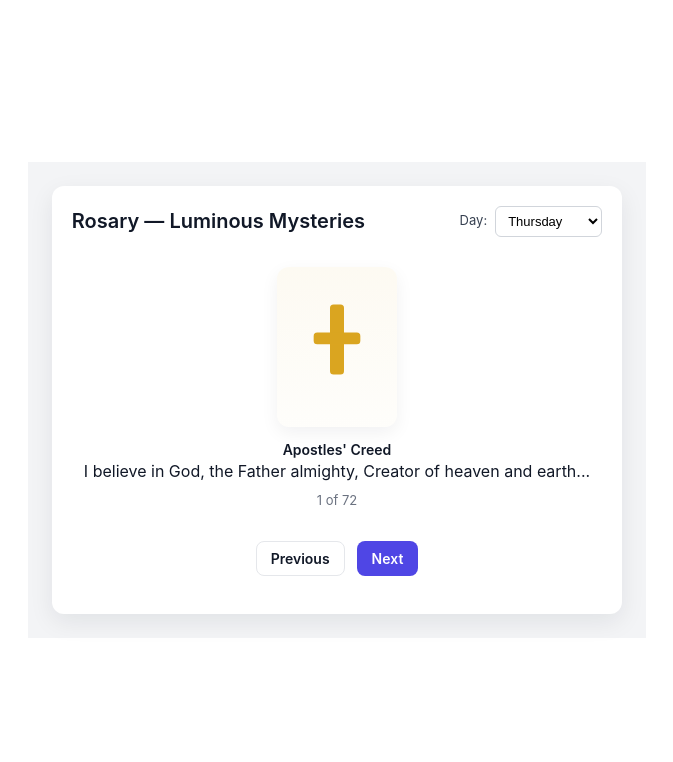
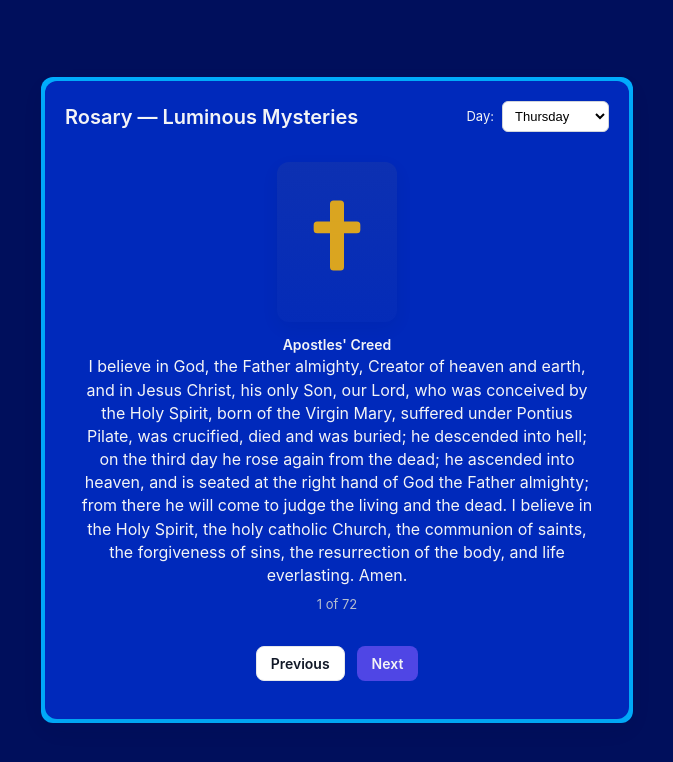
Before and after one commit to junhyungso/rosary, a React (Vite) app: page / in a window 1280 px wide. Shown: the top 762 px of the page, without its empty margins (303-976 px from the left). Built offline with nearby package versions, Linux system fonts and the light colour scheme.

Commit message:
refactoring

```diff
--- a/src/App.css
+++ b/src/App.css
@@ -1,6 +1,9 @@
 #root {
   max-width: 1280px;
   margin: 0 auto;
-  padding: 2rem;
   text-align: center;
 }
+
+body {
+  background-color: #000f5c;
+}
--- a/src/RosaryWithMysteries.css
+++ b/src/RosaryWithMysteries.css
@@ -3,18 +3,20 @@
   align-items: center;
   justify-content: center;
   background: #f3f4f6; /* light gray */
-  padding: 24px;
+  padding: 4px;
   height: 100%;
   width: 100%;
   box-sizing: border-box;
   font-family: Inter, system-ui, -apple-system, 'Segoe UI', Roboto,
     'Helvetica Neue', Arial;
+  background-color: #00aeff;
+  border-radius: 12px;
 }
 
 /* Card */
 .rw-card {
   width: 100%;
-  background: #ffffff;
+  background: #0029bb;
   border-radius: 12px;
   box-shadow: 0 8px 24px rgba(16, 24, 40, 0.08);
   padding: 20px;
@@ -32,7 +34,7 @@
 .rw-title {
   font-size: 20px;
   margin: 0;
-  color: #111827;
+  color: #f3f4f6;
   font-weight: 600;
 }
 
@@ -44,7 +46,7 @@
 
 .rw-day-label {
   font-size: 13px;
-  color: #374151;
+  color: #f3f4f6;
 }
 
 .rw-select {
@@ -119,7 +121,7 @@
   margin-top: 10px;
   font-size: 14px;
   font-weight: 600;
-  color: #111827;
+  color: #f3f4f6;
 }
 
 /* Prayer block */
@@ -131,14 +133,14 @@
 .rw-prayer-text {
   margin: 0;
   font-size: 16px;
-  color: #111827;
+  color: #f3f4f6;
   line-height: 1.45;
 }
 
 .rw-progress {
   margin-top: 8px;
   font-size: 13px;
-  color: #6b7280;
+  color: #b5becf;
 }
 
 /* Buttons */
@@ -158,7 +160,7 @@
 
 .rw-btn-primary {
   background: #4f46e5;
-  color: white;
+  color: #f3f4f6;
   border-color: rgba(79, 70, 229, 0.9);
 }
 
@@ -179,7 +181,7 @@
 
 .rw-mystery-card {
   padding: 18px;
-  background: #ffffff;
+  background: #f3f4f6;
   border-radius: 10px;
   box-shadow: 0 6px 16px rgba(17, 24, 39, 0.06);
   text-align: left;
@@ -266,6 +268,9 @@
 
 /* responsive shrink for cross on small screens */
 @media (max-width: 640px) {
+  .rw-root {
+    padding: 2px;
+  }
   .rw-cross-wrap {
     width: 92px;
     height: 120px;
--- a/src/RosaryWithMysteries.tsx
+++ b/src/RosaryWithMysteries.tsx
@@ -1,29 +1,13 @@
 import { AnimatePresence, motion } from 'framer-motion';
 import { useMemo, useState } from 'react';
+import BeadVisual from './components/BeadVisual/BeadVisual';
+import MysteryCard from './components/MysteryCard/MysteryCard';
 import './RosaryWithMysteries.css';
-import { MYSTERY_SETS, prayers } from './constants';
-import type { Mystery } from './types';
-
-type BeadType =
-  | 'apostlesCreed'
-  | 'ourFather'
-  | 'hailMary'
-  | 'gloryBe'
-  | 'hailHolyQueen'
-  | 'mysteryCard';
-
-interface Bead {
-  type: BeadType;
-  prayer?: string;
-  mysteryId?: string;
-}
-
-const dayToMysterySet = (day: number): keyof typeof MYSTERY_SETS => {
-  if (day === 1 || day === 6) return 'Joyful';
-  if (day === 2 || day === 5) return 'Sorrowful';
-  if (day === 3 || day === 0) return 'Glorious';
-  return 'Luminous';
-};
+import {
+  buildSequenceWithMysteries,
+  dayToMysterySet,
+  findMysteryById,
+} from './utils/helperFunctions';
 
 const RosaryWithMysteries = () => {
   const today = new Date();
@@ -32,6 +16,15 @@ const RosaryWithMysteries = () => {
     () => dayToMysterySet(dayOverride),
     [dayOverride]
   );
+  const weekday = [
+    'Sunday',
+    'Monday',
+    'Tuesday',
+    'Wednesday',
+    'Thursday',
+    'Friday',
+    'Saturday',
+  ];
 
   const beads = useMemo(
     () => buildSequenceWithMysteries(mysterySetName),
@@ -67,13 +60,9 @@ const RosaryWithMysteries = () => {
               onChange={(e) => setDayOverride(Number(e.target.value))}
               className="rw-select"
             >
-              <option value={0}>Sunday</option>
-              <option value={1}>Monday</option>
-              <option value={2}>Tuesday</option>
-              <option value={3}>Wednesday</option>
-              <option value={4}>Thursday</option>
-              <option value={5}>Friday</option>
-              <option value={6}>Saturday</option>
+              {weekday.map((day, index) => (
+                <option value={index}>{day}</option>
+              ))}
             </select>
           </div>
         </div>
@@ -146,127 +135,3 @@ const RosaryWithMysteries = () => {
 };
 
 export default RosaryWithMysteries;
-
-/* ---------- helpers and subcomponents ---------- */
-
-function buildSequenceWithMysteries(mysterySetName: keyof typeof MYSTERY_SETS) {
-  const sequence: Bead[] = [];
-
-  sequence.push({ type: 'apostlesCreed', prayer: prayers.apostlesCreed });
-  sequence.push({ type: 'ourFather', prayer: prayers.ourFather });
-  sequence.push({ type: 'hailMary', prayer: prayers.hailMary });
-  sequence.push({ type: 'hailMary', prayer: prayers.hailMary });
-  sequence.push({ type: 'hailMary', prayer: prayers.hailMary });
-  sequence.push({ type: 'gloryBe', prayer: prayers.gloryBe });
-
-  const mysterySet = MYSTERY_SETS[mysterySetName];
-  for (let d = 0; d < 5; d++) {
-    const mystery = mysterySet[d];
-    sequence.push({ type: 'mysteryCard', mysteryId: mystery.id });
-    sequence.push({ type: 'ourFather', prayer: prayers.ourFather });
-    for (let i = 0; i < 10; i++) {
-      sequence.push({ type: 'hailMary', prayer: prayers.hailMary });
-    }
-    sequence.push({ type: 'gloryBe', prayer: prayers.gloryBe });
-  }
-
-  sequence.push({ type: 'hailHolyQueen', prayer: prayers.hailHolyQueen });
-
-  return sequence;
-}
-
-function findMysteryById(id: string): Mystery {
-  const sets = Object.values(MYSTERY_SETS).flat();
-  const found = sets.find((s) => s.id === id);
-  if (!found) {
-    return {
-      id: 'unknown',
-      title: 'Mystery',
-      scripture: '',
-      meditation: '',
-    };
-  }
-  return found;
-}
-
-function BeadVisual({ beadType }: { beadType: BeadType }) {
-  const label =
-    beadType === 'ourFather'
-      ? 'Our Father'
-      : beadType === 'hailMary'
-      ? 'Hail Mary'
-      : beadType === 'apostlesCreed'
-      ? "Apostles' Creed"
-      : beadType === 'gloryBe'
-      ? 'Glory Be'
-      : beadType === 'hailHolyQueen'
-      ? 'Hail Holy Queen'
-      : '';
-
-  // only classes for round beads; apostlesCreed handled separately
-  const className =
-    beadType === 'ourFather'
-      ? 'rw-bead rw-bead-ourfather'
-      : beadType === 'hailHolyQueen'
-      ? 'rw-bead rw-bead-hailqueen'
-      : 'rw-bead rw-bead-hailmary';
-
-  if (beadType === 'apostlesCreed') {
-    // Render a cross SVG instead of a round bead
-    return (
-      <div className="rw-bead-wrap">
-        <div className="rw-cross-wrap" aria-hidden>
-          <svg
-            className="rw-cross"
-            viewBox="0 0 120 160"
-            xmlns="http://www.w3.org/2000/svg"
-            role="img"
-            aria-label="Cross"
-          >
-            {/* vertical */}
-            <rect x="48" y="8" width="24" height="120" rx="6" />
-            {/* horizontal */}
-            <rect x="20" y="56" width="80" height="20" rx="6" />
-          </svg>
-        </div>
-        <div className="rw-bead-label">{label}</div>
-      </div>
-    );
-  }
-
-  // default round bead
-  return (
-    <div className="rw-bead-wrap">
-      <div className={className} aria-hidden />
-      <div className="rw-bead-label">{label}</div>
-    </div>
-  );
-}
-
-function MysteryCard({
-  mystery,
-  onBegin,
-}: {
-  mystery: Mystery;
-  onBegin: () => void;
-}) {
-  return (
-    <div className="rw-mystery-card">
-      <h2 className="rw-mystery-title">{mystery.title}</h2>
-      <p className="rw-mystery-scripture">{mystery.scripture}</p>
-      <p className="rw-mystery-text">{mystery.meditation}</p>
-
-      <div className="rw-mystery-actions">
-        <button onClick={onBegin} className="rw-btn rw-btn-primary">
-          Begin Decade
-        </button>
-        <button
-          onClick={() => navigator.vibrate?.(50)}
-          className="rw-btn rw-btn-ghost"
-        >
-          Ready
-        </button>
-      </div>
-    </div>
-  );
-}
--- /dev/null
+++ b/src/components/BeadVisual/BeadVisual.tsx
@@ -0,0 +1,59 @@
+import type { BeadType } from '../../types';
+
+const BeadVisual = ({ beadType }: { beadType: BeadType }) => {
+  const label =
+    beadType === 'ourFather'
+      ? 'Our Father'
+      : beadType === 'hailMary'
+      ? 'Hail Mary'
+      : beadType === 'apostlesCreed'
+      ? "Apostles' Creed"
+      : beadType === 'gloryBe'
+      ? 'Glory Be'
+      : beadType === 'fatimaPrayer'
+      ? 'Fatima Prayer'
+      : beadType === 'hailHolyQueen'
+      ? 'Hail Holy Queen'
+      : '';
+
+  // only classes for round beads; apostlesCreed handled separately
+  const className =
+    beadType === 'ourFather'
+      ? 'rw-bead rw-bead-ourfather'
+      : beadType === 'hailHolyQueen'
+      ? 'rw-bead rw-bead-hailqueen'
+      : 'rw-bead rw-bead-hailmary';
+
+  if (beadType === 'apostlesCreed') {
+    // Render a cross SVG instead of a round bead
+    return (
+      <div className="rw-bead-wrap">
+        <div className="rw-cross-wrap" aria-hidden>
+          <svg
+            className="rw-cross"
+            viewBox="0 0 120 160"
+            xmlns="http://www.w3.org/2000/svg"
+            role="img"
+            aria-label="Cross"
+          >
+            {/* vertical */}
+            <rect x="48" y="8" width="24" height="120" rx="6" />
+            {/* horizontal */}
+            <rect x="20" y="44" width="80" height="20" rx="6" />
+          </svg>
+        </div>
+        <div className="rw-bead-label">{label}</div>
+      </div>
+    );
+  }
+
+  // default round bead
+  return (
+    <div className="rw-bead-wrap">
+      <div className={className} aria-hidden />
+      <div className="rw-bead-label">{label}</div>
+    </div>
+  );
+};
+
+export default BeadVisual;
--- /dev/null
+++ b/src/components/MysteryCard/MysteryCard.tsx
@@ -0,0 +1,25 @@
+import type { Mystery } from '../../types';
+
+const MysteryCard = ({
+  mystery,
+  onBegin,
+}: {
+  mystery: Mystery;
+  onBegin: () => void;
+}) => {
+  return (
+    <div className="rw-mystery-card">
+      <h2 className="rw-mystery-title">{mystery.title}</h2>
+      <p className="rw-mystery-scripture">{mystery.scripture}</p>
+      <p className="rw-mystery-text">{mystery.meditation}</p>
+
+      <div className="rw-mystery-actions">
+        <button onClick={onBegin} className="rw-btn rw-btn-primary">
+          Begin Decade
+        </button>
+      </div>
+    </div>
+  );
+};
+
+export default MysteryCard;
--- a/src/constants.ts
+++ b/src/utils/constants.ts
@@ -1,15 +1,18 @@
-import type { Mystery } from './types';
+import type { Mystery } from '../types';
 
 export const prayers = {
   apostlesCreed:
-    'I believe in God, the Father almighty, Creator of heaven and earth...',
+    'I believe in God, the Father almighty, Creator of heaven and earth, and in Jesus Christ, his only Son, our Lord, who was conceived by the Holy Spirit, born of the Virgin Mary, suffered under Pontius Pilate, was crucified, died and was buried; he descended into hell; on the third day he rose again from the dead; he ascended into heaven, and is seated at the right hand of God the Father almighty; from there he will come to judge the living and the dead. I believe in the Holy Spirit, the holy catholic Church, the communion of saints, the forgiveness of sins, the resurrection of the body, and life everlasting. Amen.',
   ourFather:
-    'Our Father, who art in heaven, hallowed be thy name; thy kingdom come; thy will be done on earth as it is in heaven. Give us this day our daily bread...',
+    'Our Father, who art in heaven, hallowed be thy name; thy kingdom come; thy will be done on earth as it is in heaven. Give us this day our daily bread; and forgive us our trespasses, as we forgive those who trespass against us; and lead us not into temptation, but deliver us from evil. Amen.',
   hailMary:
-    'Hail Mary, full of grace. The Lord is with thee; blessed art thou among women...',
-  gloryBe: 'Glory be to the Father, and to the Son, and to the Holy Spirit...',
+    'Hail Mary, full of grace, the Lord is with thee; blessed art thou among women, and blessed is the fruit of thy womb, Jesus. Holy Mary, Mother of God, pray for us sinners, now and at the hour of our death. Amen.',
+  gloryBe:
+    'Glory be to the Father, and to the Son, and to the Holy Spirit, as it was in the beginning, is now, and ever shall be, world without end. Amen.',
+  fatima:
+    'O my Jesus, forgive us our sins, save us from the fires of hell, lead all souls to Heaven, especially those most in need of Thy mercy.',
   hailHolyQueen:
-    'Hail, holy Queen, Mother of mercy, our life, our sweetness and our hope...',
+    'Hail, Holy Queen, Mother of mercy, our life, our sweetness, and our hope. To thee do we cry, poor banished children of Eve. to thee do we send up our sighs, mourning and weeping in this valley of tears. Turn then, most gracious advocate, thine eyes of mercy toward us, and after this, our exile, show unto us the blessed fruit of thy womb, Jesus. O clement, O loving, O sweet Virgin Mary. Pray for us, O Holy Mother of God, that we may be made worthy of the promises of Christ.',
 };
 
 export const MYSTERY_SETS: Record<
--- /dev/null
+++ b/src/utils/helperFunctions.ts
@@ -0,0 +1,51 @@
+import type { Bead, Mystery } from '../types';
+import { MYSTERY_SETS, prayers } from './constants';
+
+export const buildSequenceWithMysteries = (
+  mysterySetName: keyof typeof MYSTERY_SETS
+) => {
+  const sequence: Bead[] = [];
+
+  sequence.push({ type: 'apostlesCreed', prayer: prayers.apostlesCreed });
+  sequence.push({ type: 'ourFather', prayer: prayers.ourFather });
+  sequence.push({ type: 'hailMary', prayer: prayers.hailMary });
+  sequence.push({ type: 'hailMary', prayer: prayers.hailMary });
+  sequence.push({ type: 'hailMary', prayer: prayers.hailMary });
+  sequence.push({ type: 'gloryBe', prayer: prayers.gloryBe });
+
+  const mysterySet = MYSTERY_SETS[mysterySetName];
+  for (let d = 0; d < 5; d++) {
+    const mystery = mysterySet[d];
+    sequence.push({ type: 'mysteryCard', mysteryId: mystery.id });
+    sequence.push({ type: 'ourFather', prayer: prayers.ourFather });
+    for (let i = 0; i < 10; i++) {
+      sequence.push({ type: 'hailMary', prayer: prayers.hailMary });
+    }
+    sequence.push({ type: 'gloryBe', prayer: prayers.gloryBe });
+  }
+
+  sequence.push({ type: 'hailHolyQueen', prayer: prayers.hailHolyQueen });
+
+  return sequence;
+};
+
+export const findMysteryById = (id: string): Mystery => {
+  const sets = Object.values(MYSTERY_SETS).flat();
+  const found = sets.find((s) => s.id === id);
+  if (!found) {
+    return {
+      id: 'unknown',
+      title: 'Mystery',
+      scripture: '',
+      meditation: '',
+    };
+  }
+  return found;
+};
+
+export const dayToMysterySet = (day: number): keyof typeof MYSTERY_SETS => {
+  if (day === 1 || day === 6) return 'Joyful';
+  if (day === 2 || day === 5) return 'Sorrowful';
+  if (day === 3 || day === 0) return 'Glorious';
+  return 'Luminous';
+};
```
Also changed, not shown: src/types.ts (+15 -0 lines), src/components/MysteryCard/MysteryCard.css (added).
